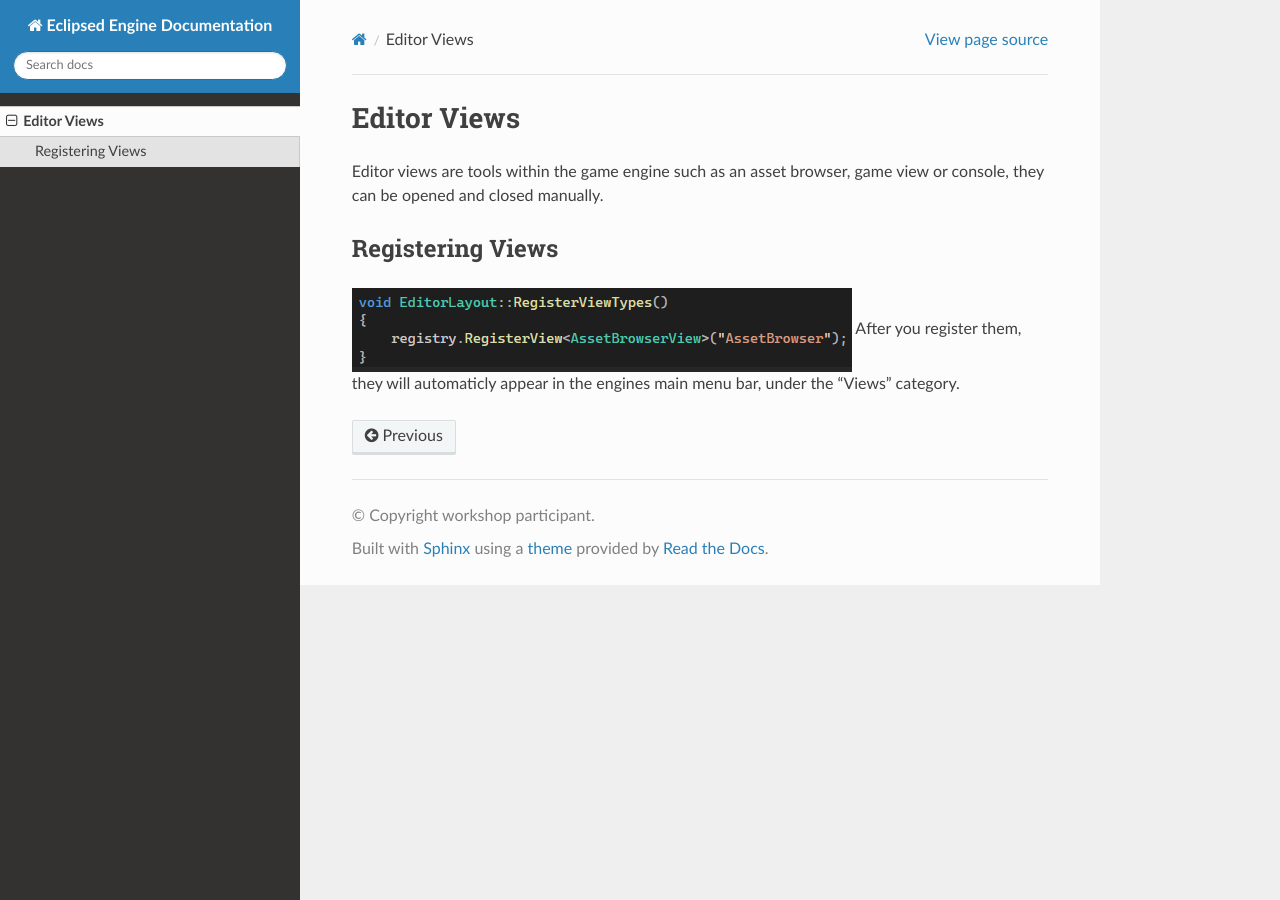
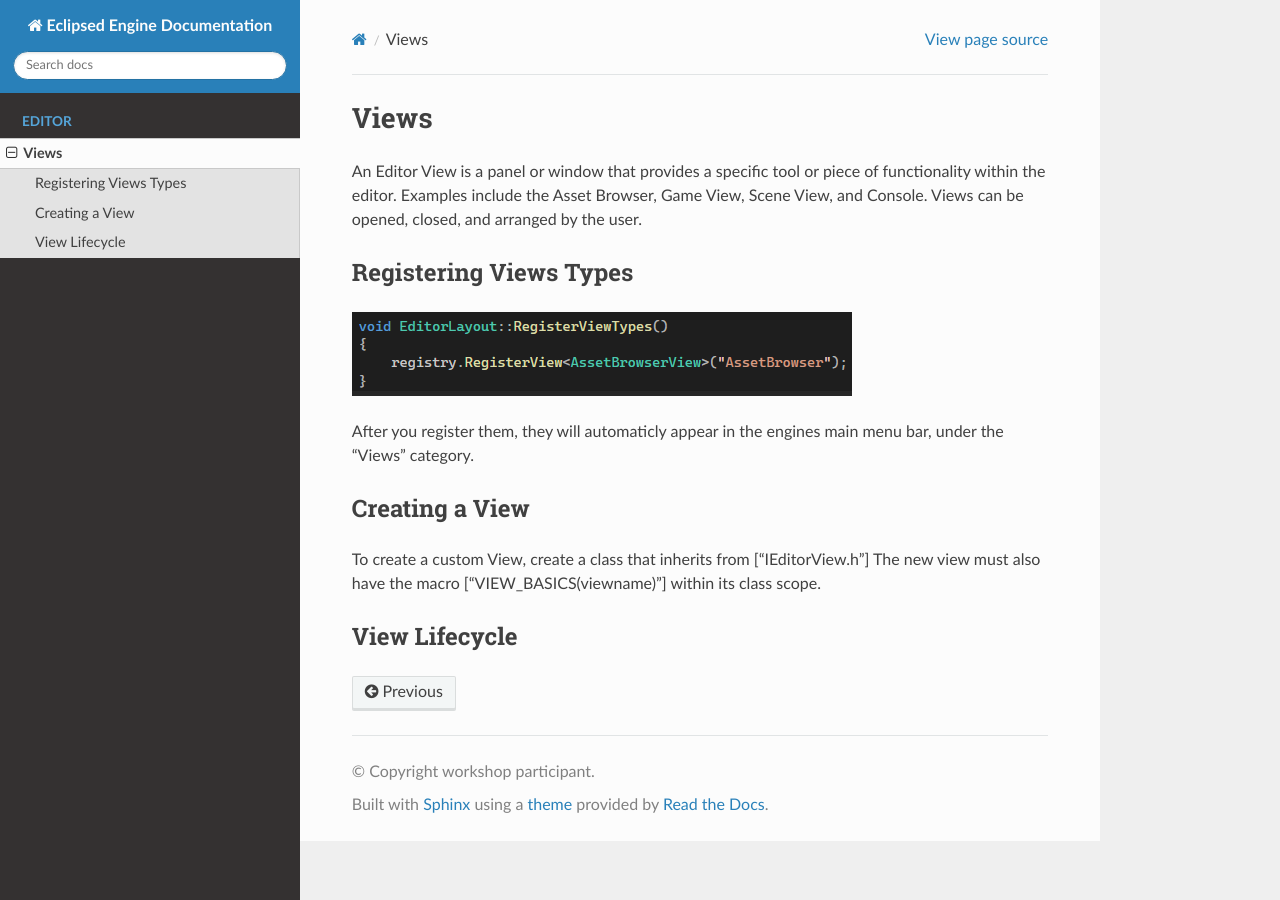
Before and after one commit to Eclipsed-Interactive/Eclipsed-Documentation, a Sphinx documentation site: the page built from doc/Editor/Views.md, in a window 1280 px wide. Built offline with Sphinx 7.4.7 and the Read the Docs theme 3.1.0, drawn with Linux system fonts in a browser that asks for light colours.

Commit message:
Updated docs

```diff
--- a/doc/Editor/Views.md
+++ b/doc/Editor/Views.md
@@ -1,6 +1,16 @@
-# Editor Views
-Editor views are tools within the game engine such as an asset browser, game view or console, they can be opened and closed manually.
+## Views
+An Editor View is a panel or window that provides a specific tool or piece of functionality within the editor.
+Examples include the Asset Browser, Game View, Scene View, and Console.
+Views can be opened, closed, and arranged by the user.
 
-## Registering Views
+### Registering Views Types
 ![Register view](registering-views.png)
+
 After you register them, they will automaticly appear in the engines main menu bar, under the "Views" category.
+
+
+### Creating a View
+To create a custom View, create a class that inherits from ["IEditorView.h"]
+The new view must also have the macro ["VIEW_BASICS(viewname)"] within its class scope.
+
+### View Lifecycle
```
Also changed, not shown: doc/index.md (+7 -1 lines), doc/Editor/Editor.md (added).
